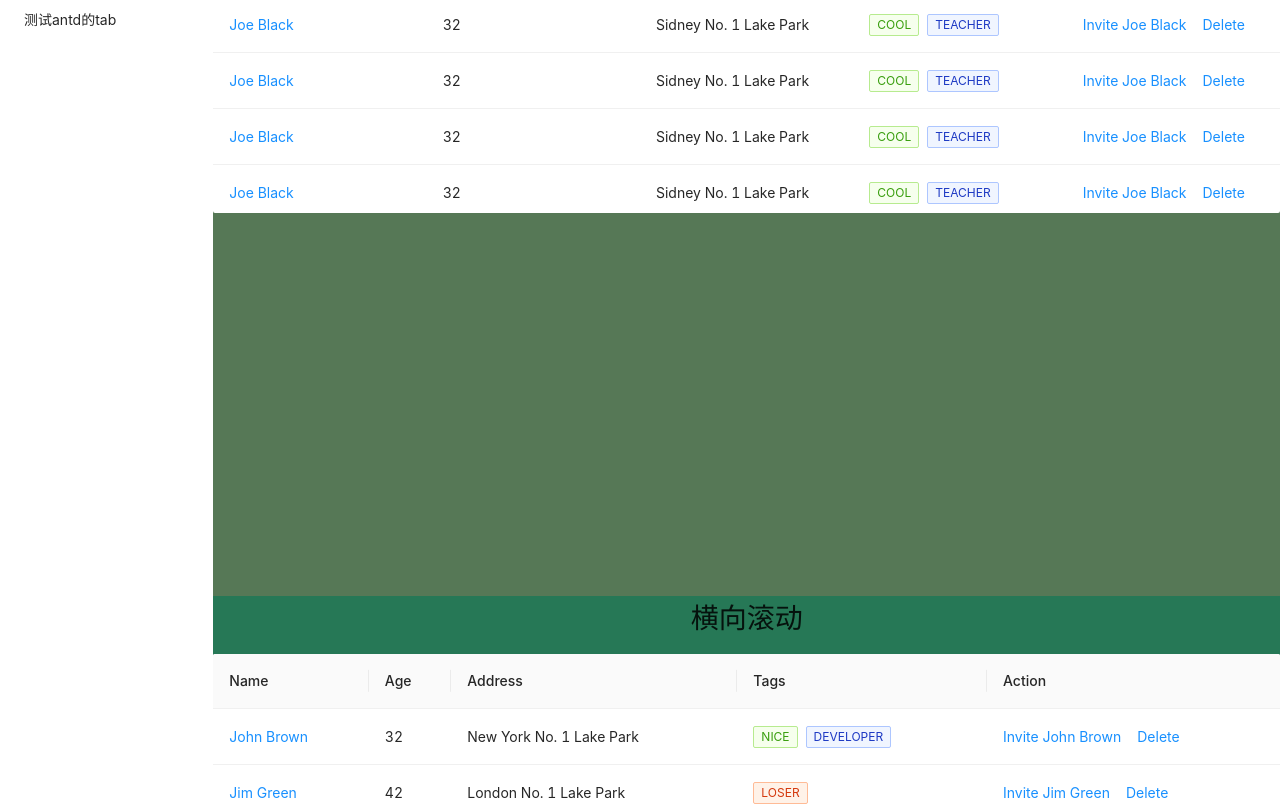
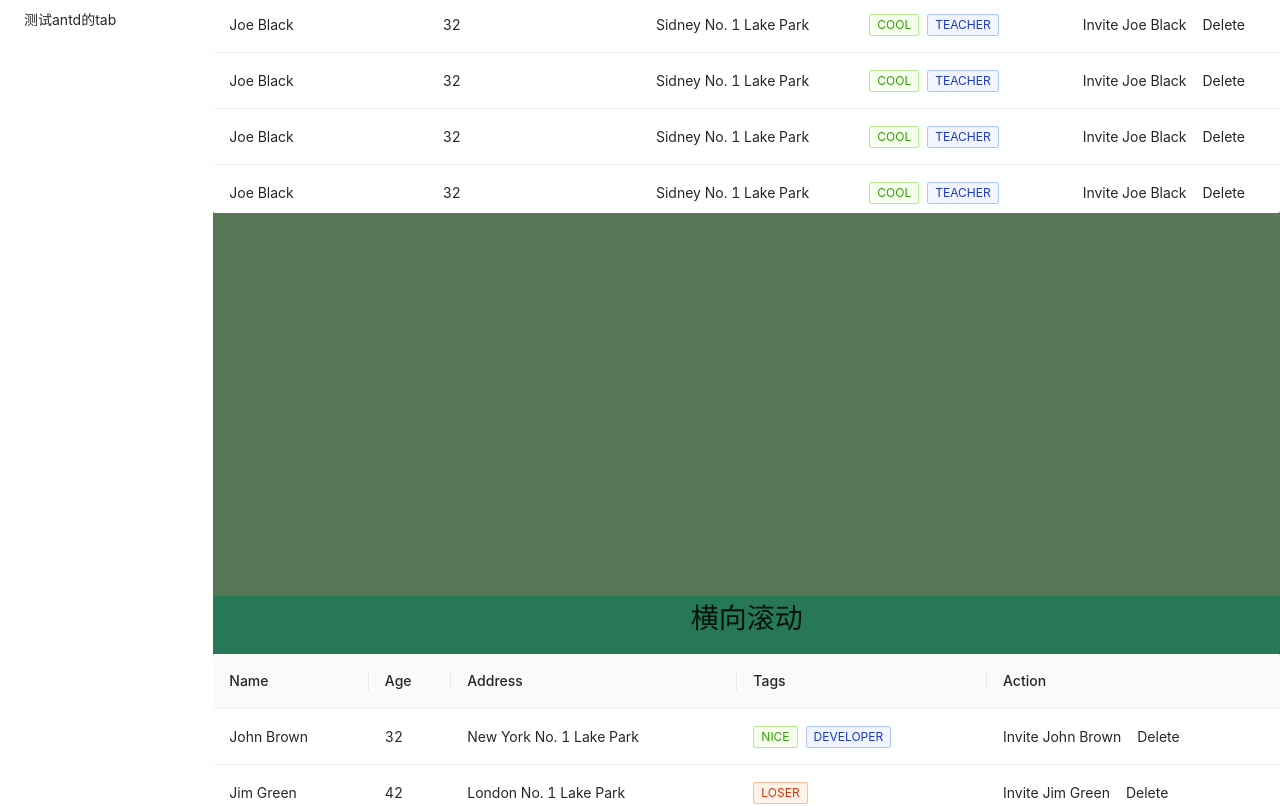
Before and after one commit to lixingjuan/react-playground, a React (Create React App) app: page /TestScrollTable in a window 1280 px wide. Shown: the part 340-1146 px from the top of the page. Built offline with nearby package versions, Linux system fonts and the light colour scheme.

Commit message:
fix: 修改了项目warn

```diff
--- a/src/pages/Home/index.tsx
+++ b/src/pages/Home/index.tsx
@@ -1,5 +1,5 @@
 import React from "react";
-import { Row, Col } from "antd";
+import { Row } from "antd";
 
 function HomePage() {
   return (
--- a/src/pages/TestFlexTable/index.tsx
+++ b/src/pages/TestFlexTable/index.tsx
@@ -7,7 +7,7 @@ const columns = [
     dataIndex: "name",
     key: "name",
     width: 500,
-    render: (text:string) => <a>{text}</a>,
+    render: (text:string) => <span>{text}</span>,
   },
   {
     title: "Age",
--- a/src/pages/TestScrollTable/XScroll.js
+++ b/src/pages/TestScrollTable/XScroll.js
@@ -6,7 +6,7 @@ const columns = [
     title: "Name",
     dataIndex: "name",
     key: "name",
-    render: (text) => <a>{text}</a>,
+    render: (text) => <span>{text}</span>,
   },
   {
     title: "Age",
@@ -43,8 +43,8 @@ const columns = [
     key: "action",
     render: (text, record) => (
       <Space size="middle">
-        <a>Invite {record.name}</a>
-        <a>Delete</a>
+        <span>Invite {record.name}</span>
+        <span>Delete</span>
       </Space>
     ),
   },
@@ -118,7 +118,7 @@ const data = [
 
 const ScrollTable = () => {
   const tableContentRef = useRef(null);
-  const [height, setheight] = useState(0);
+  const [, setheight] = useState(0);
 
   useEffect(() => {
     // 计算table滚动高度
--- a/src/pages/TestScrollTable/YScroll.js
+++ b/src/pages/TestScrollTable/YScroll.js
@@ -6,7 +6,7 @@ const columns = [
     title: "Name",
     dataIndex: "name",
     key: "name",
-    render: (text) => <a>{text}</a>,
+    render: (text) => <span>{text}</span>,
   },
   {
     title: "Age",
@@ -43,8 +43,8 @@ const columns = [
     key: "action",
     render: (text, record) => (
       <Space size="middle">
-        <a>Invite {record.name}</a>
-        <a>Delete</a>
+        <span>Invite {record.name}</span>
+        <span>Delete</span>
       </Space>
     ),
   },
--- a/src/pages/TestTabs/index.js
+++ b/src/pages/TestTabs/index.js
@@ -1,5 +1,4 @@
-import { Button, Tabs, Menu, Dropdown } from "antd";
-import { useRef, useEffect } from "react";
+import { Tabs } from "antd";
 
 const { TabPane } = Tabs;
 
@@ -12,7 +11,7 @@ const arr = Array.from({ length: 20 }).map((it, index) => ({
 }));
 
 const Demo = () => {
-  const handleMore = () => {};
+  // const handleMore = () => {};
   // const TabsRef = useRef(null);
   // useEffect(() => {
   //   console.log(TabsRef.current);
--- a/src/pages/TestZIndex/index.js
+++ b/src/pages/TestZIndex/index.js
@@ -1,10 +1,6 @@
-import React, { useState } from "react";
-
 import "./index.css";
 
 function IndexPage() {
-  const [value, setValue] = useState();
-
   return (
     <div>
       <ul className="list">
```
Also changed, not shown: 1 other file (tests, documents, lock files or other folders).
